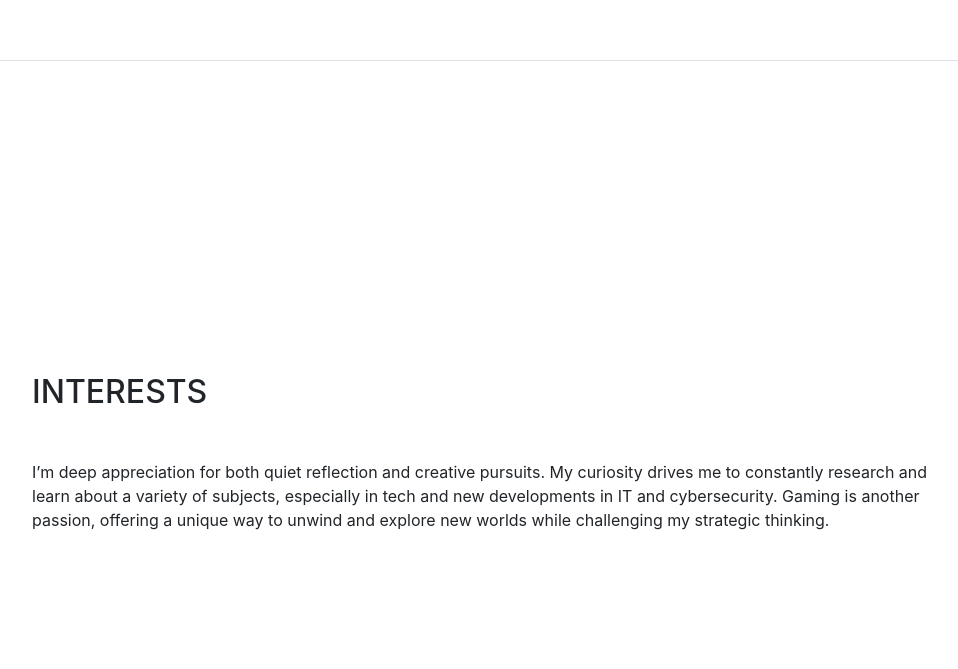
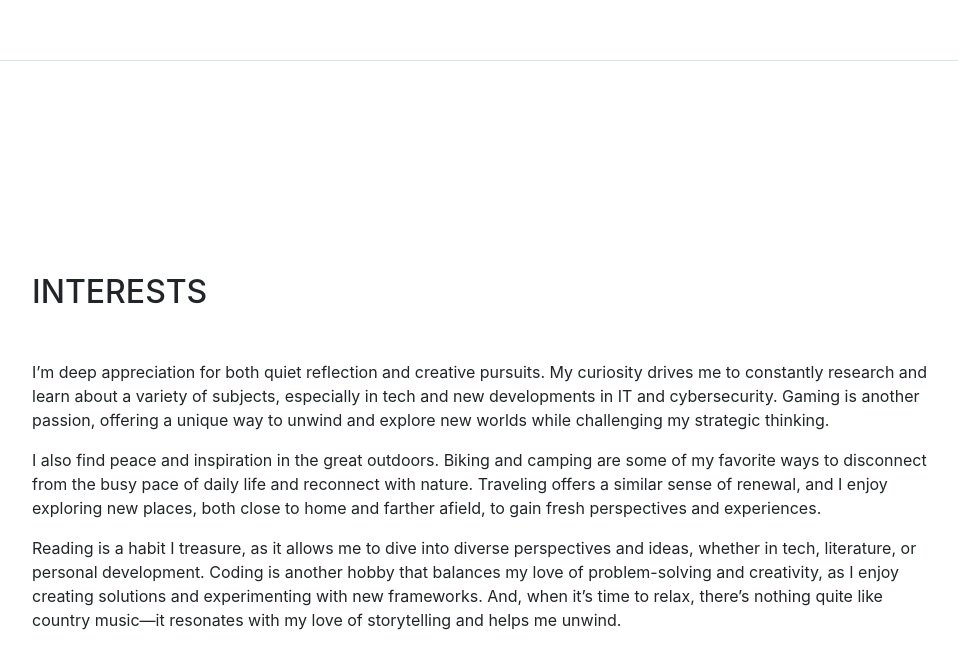
Before and after one commit to TheanySOK/TheanySOK.github.io, a website with bundled scripts: page index.html in a window 1280 px wide. Shown: the part 3139-3808 px from the top of the page, without its empty margins (288-1246 px from the left). Built offline with nearby package versions, Linux system fonts and the light colour scheme; a web font is replaced by a local one.

Commit message:
Update index.html
V1.1

```diff
--- a/index.html
+++ b/index.html
@@ -255,30 +255,32 @@
       <div class="my-auto">
         <h2 class="mb-5">Interests</h2>
         <p>I’m deep appreciation for both quiet reflection and creative pursuits. My curiosity drives me to constantly research and learn about a variety of subjects, especially in tech and new developments in IT and cybersecurity. Gaming is another passion, offering a unique way to unwind and explore new worlds while challenging my strategic thinking.</p>
+        <p>I also find peace and inspiration in the great outdoors. Biking and camping are some of my favorite ways to disconnect from the busy pace of daily life and reconnect with nature. Traveling offers a similar sense of renewal, and I enjoy exploring new places, both close to home and farther afield, to gain fresh perspectives and experiences.</p>
+        <p>Reading is a habit I treasure, as it allows me to dive into diverse perspectives and ideas, whether in tech, literature, or personal development. Coding is another hobby that balances my love of problem-solving and creativity, as I enjoy creating solutions and experimenting with new frameworks. And, when it’s time to relax, there’s nothing quite like country music—it resonates with my love of storytelling and helps me unwind.</p>
       </div>
     </section>
 
-<!--
+    <!--
     <section class="resume-section p-3 p-lg-5 d-flex flex-column" id="awards">
       <div class="my-auto">
         <h2 class="mb-5">Awards &amp; Certifications</h2>
         <ul class="fa-ul mb-0">
           <li>
             <i class="fa-li fa fa-trophy text-warning"></i>
-
+            Diploma Exam - Grade A Award by Prime Minister Hun Sen of Cambodia 2016
           </li>
           <li>
             <i class="fa-li fa fa-trophy text-warning"></i>
-
+            Chinese Government Scholarship - Tianjin University, China 2017
           </li>
           <li>
             <i class="fa-li fa fa-trophy text-warning"></i>
-
+            Best Student Award - Chinese Language Preparing Course, Tianjin University 2018
           </li>
         </ul>
       </div>
     </section>
-  -->
+    -->
 
   </div>
 
```
